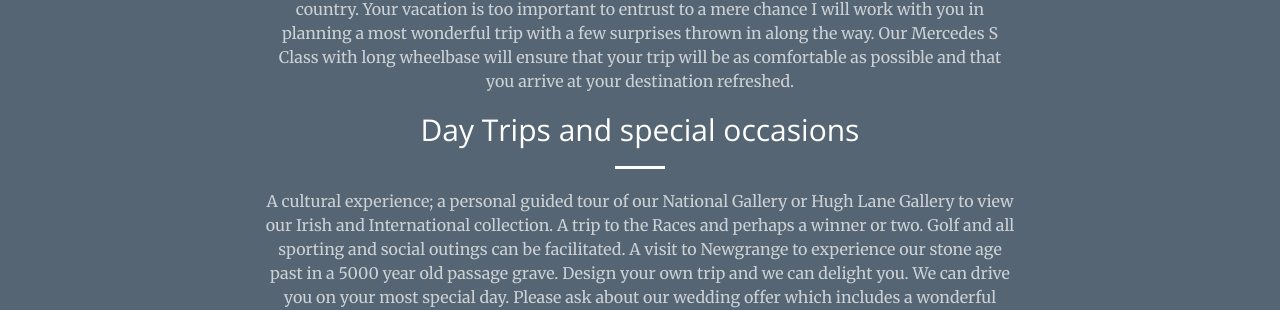
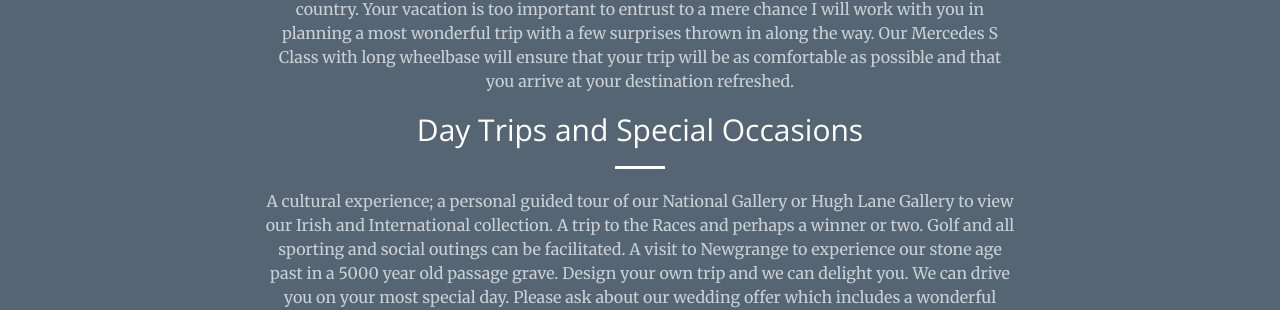
Before and after one commit to WebsitePlayground/WebsitePlayground.github.io, a Jekyll site: the page tour.html, which Jekyll copies as it is, in a window 1280 px wide and 900 px high, scrolled down 680 px. Shown: the part 447-757 px from the top of the window. Built offline with Jekyll 4.4.1, drawn with Linux system fonts in a browser that asks for light colours.

Commit message:
finishing touches

```diff
--- a/tour.html
+++ b/tour.html
@@ -128,7 +128,7 @@
                         </p>
 
                         <h2 class="section-heading">
-                            Day Trips and special occasions
+                            Day Trips and Special Occasions
                         </h2>
                         <hr class="light" />
                         <p class="text-faded">
```
